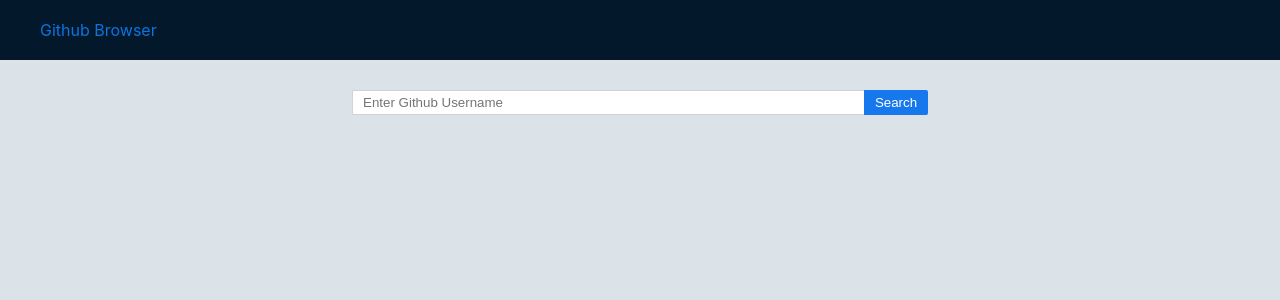
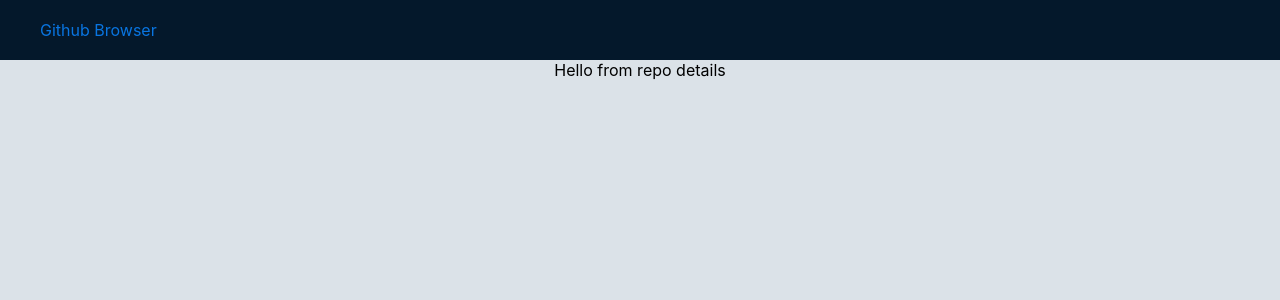
Before and after one commit to iqra-javed/github-fetch, a React (Create React App) app: page /repos/1 in a window 1280 px wide. Shown: the top 300 px of the page. Built offline with nearby package versions, Linux system fonts and the light colour scheme.

Commit message:
Installed React Router

```diff
--- a/package.json
+++ b/package.json
@@ -5,6 +5,8 @@
   "dependencies": {
     "react": "^16.8.2",
     "react-dom": "^16.8.2",
+    "react-router": "^4.3.1",
+    "react-router-dom": "^4.3.1",
     "react-scripts": "2.1.5"
   },
   "scripts": {
--- a/src/App.js
+++ b/src/App.js
@@ -1,7 +1,9 @@
 import React, { Component } from 'react';
+import { Route } from 'react-router-dom';
 
 import AppBar from './components/AppBar';
 import SearchInput from './components/SearchInput';
+import RepoDetails from './components/Repo-Details';
 import './App.css';
 
 class App extends Component {
@@ -9,7 +11,8 @@ class App extends Component {
     return (
       <div className="App">
         <AppBar title="Github Browser" />
-        <SearchInput />
+        <Route exact path ='/' component={SearchInput}/>
+        <Route path ='/repos/:name' component={RepoDetails}/>
       </div>
     );
   }
--- /dev/null
+++ b/src/components/Repo-Details.js
@@ -0,0 +1,10 @@
+import React from 'react';
+
+const RepoDetails = props => {
+    return (
+        <div>Hello from repo details</div>
+    )
+}
+
+
+export default RepoDetails;
--- a/src/components/RepoCard.js
+++ b/src/components/RepoCard.js
@@ -1,12 +1,14 @@
 import React from 'react';
+import { Link } from 'react-router-dom';
 
+import RepoDetails from './Repo-Details';
 import '../styles/RepoCard.css';
 
 const RepoCard = props => {
+
     return (
         <div className="repo-card">
-            <h4 className="border-bottom">{props.name}</h4>
-            {/* <hr></hr> */}
+           <h4 className="border-bottom"> <Link to={`/repos/${props.name}`}>{props.name}</Link></h4>
             <p>{props.description}</p>
             <p>{props.language}</p>
         </div>
--- a/src/components/SearchInput.js
+++ b/src/components/SearchInput.js
@@ -40,6 +40,7 @@ class SearchInput extends Component {
             return Promise.reject(error);
           })
           .then(data => {
+            // sort in decending order by number of stars
             data.sort((a, b) => {
               return b.stargazers_count - a.stargazers_count;
             });
@@ -53,7 +54,10 @@ class SearchInput extends Component {
           .catch(error => {
             console.log('Fetching Failed: ', error.statusText);
           })
-      : this.setState({ error: 'Please enter a user to continue.' });
+      : this.setState({
+          error: 'Please enter a user to continue.',
+          isLoading: false
+        });
   };
 
   render() {
--- a/src/index.js
+++ b/src/index.js
@@ -3,8 +3,9 @@ import ReactDOM from 'react-dom';
 import './index.css';
 import App from './App';
 import * as serviceWorker from './serviceWorker';
+import { BrowserRouter as Router } from 'react-router-dom';
 
-ReactDOM.render(<App />, document.getElementById('root'));
+ReactDOM.render(<Router><App /></Router>, document.getElementById('root'));
 
 // If you want your app to work offline and load faster, you can change
 // unregister() to register() below. Note this comes with some pitfalls.
```
Also changed, not shown: 1 other file (tests, documents, lock files or other folders).
